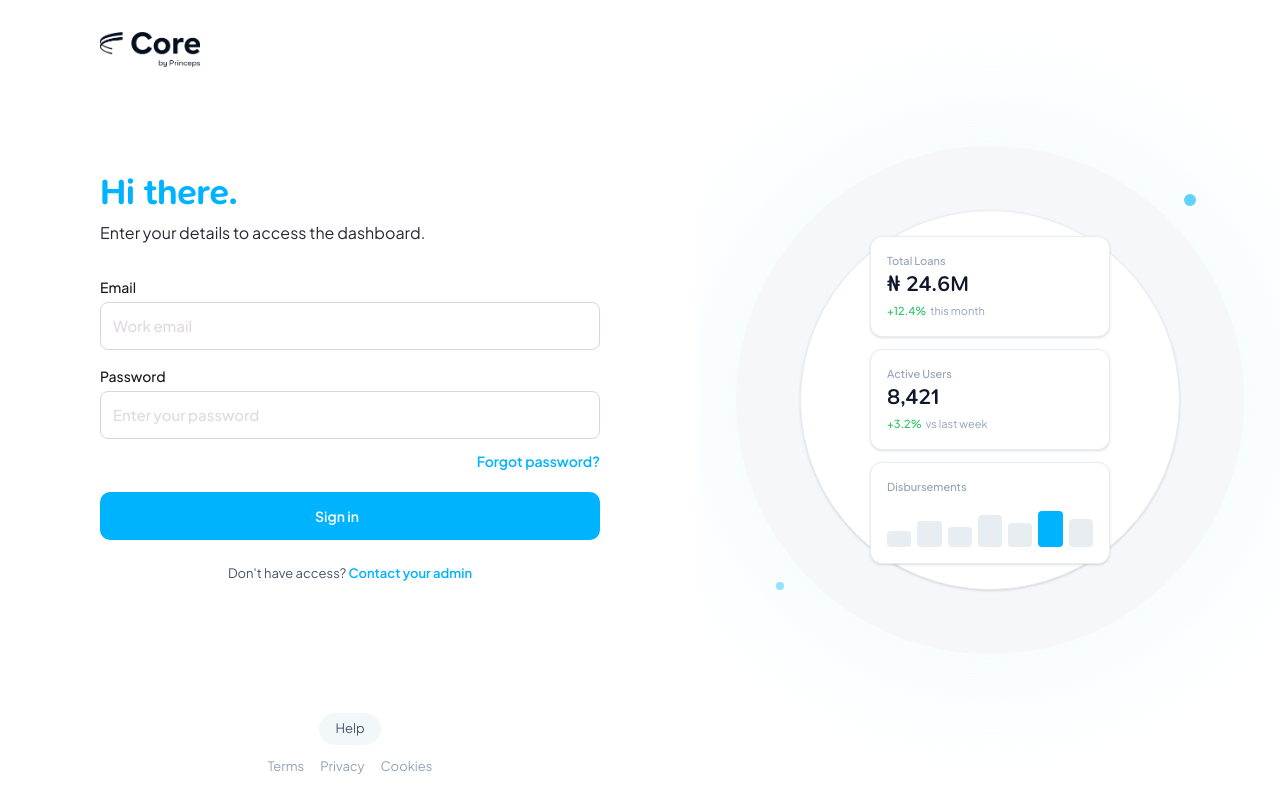
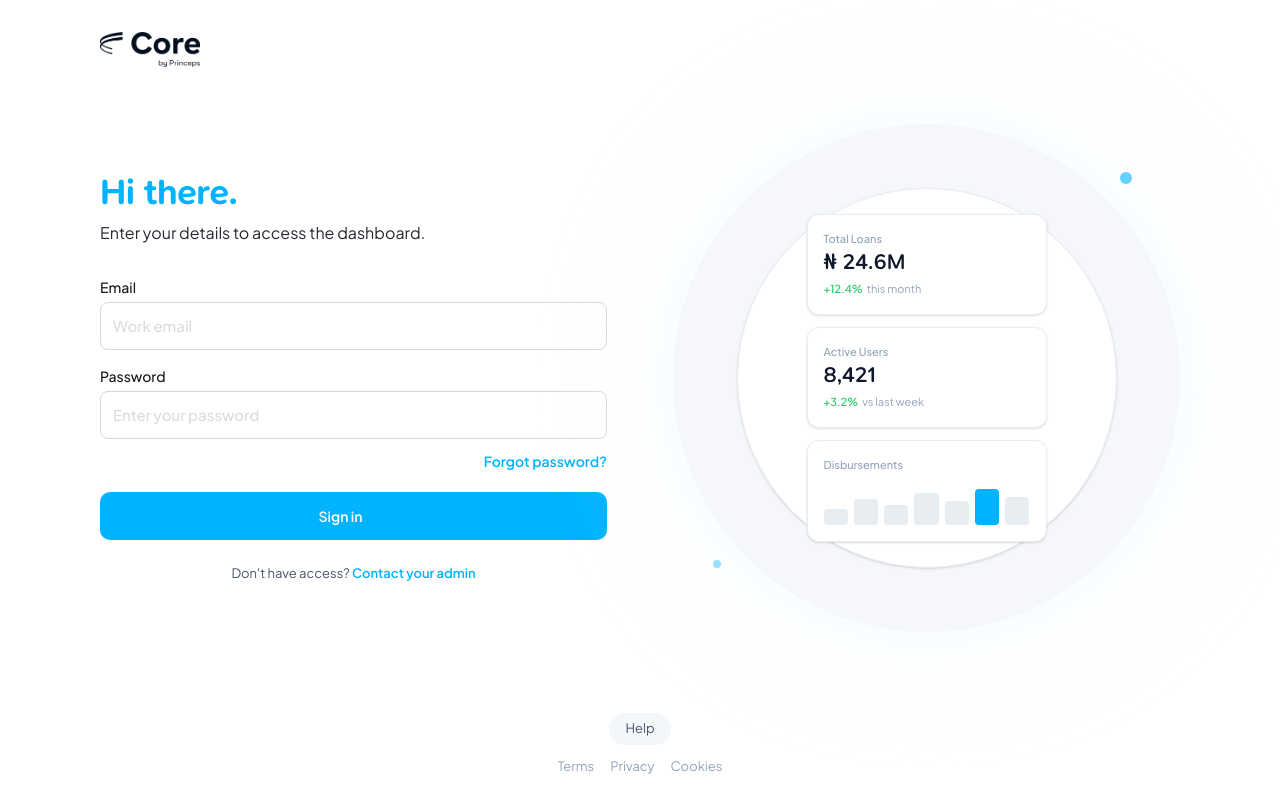
Before and after one commit to tobilobaajimosun-dev/core-admin-portal, a Next.js app: page /login in a window 1280 px wide. Built offline with nearby package versions, Linux system fonts and the light colour scheme; some icons are missing.

Commit message:
fix: correct 100px side margins on login page
Both columns now live inside a single px-[100px] container
so left and right margins are equal (matching Figma 100px spacing).

Co-Authored-By: Claude Sonnet 4.6 <noreply@anthropic.com>

```diff
--- a/src/app/(auth)/login/page.tsx
+++ b/src/app/(auth)/login/page.tsx
@@ -27,11 +27,9 @@ export default function LoginPage() {
   };
 
   return (
-    <div className="min-h-screen bg-white flex">
-      {/* ── Left panel — form ─────────────────────────────────────────── */}
-      <div className="flex-1 flex flex-col">
+    <div className="min-h-screen bg-white flex flex-col">
       {/* Logo */}
-        <div className="px-[100px] pt-8 pb-0">
+      <div className="px-[100px] pt-8">
         <Image
           src="/images/core-logo.png"
           width={100}
@@ -41,10 +39,10 @@ export default function LoginPage() {
         />
       </div>
 
-        {/* Form area */}
-        <div className="flex-1 flex items-center px-[100px]">
-          <div className="w-full max-w-[507px]">
-            {/* Heading */}
+      {/* Main content — both columns inside the same 100px-padded container */}
+      <div className="flex-1 flex items-center justify-between px-[100px]">
+        {/* ── Form — 507px ─────────────────────────────────────────────── */}
+        <div className="w-[507px]">
           <h1 className="font-[SN_Pro] text-[36px] font-bold text-[#00B3FF] tracking-[-0.5px] leading-[1.1] mb-2">
             Hi there.
           </h1>
@@ -52,14 +50,8 @@ export default function LoginPage() {
             Enter your details to access the dashboard.
           </p>
 
-            {/* Fields */}
           <div className="flex flex-col gap-4">
-              <CoreInput
-                label="Email"
-                type="email"
-                placeholder="Work email"
-              />
-
+            <CoreInput label="Email" type="email" placeholder="Work email" />
             <CoreInput
               label="Password"
               type="password"
@@ -68,7 +60,6 @@ export default function LoginPage() {
             />
           </div>
 
-            {/* Forgot password */}
           <div className="flex justify-end mt-3 mb-5">
             <a
               href="/forgot-password"
@@ -78,7 +69,6 @@ export default function LoginPage() {
             </a>
           </div>
 
-            {/* Sign in button */}
           <CoreButton
             variant="primary"
             size="lg"
@@ -104,6 +94,56 @@ export default function LoginPage() {
             </a>
           </p>
         </div>
+
+        {/* ── Decorative — 507px ──────────────────────────────────────── */}
+        <div className="hidden lg:flex w-[507px] items-center justify-center relative">
+          {/* Outer blurred glow */}
+          <div className="absolute w-[520px] h-[520px] rounded-full bg-[#EBF8FF] opacity-50 blur-[60px]" />
+
+          {/* Main circle */}
+          <div className="relative w-[508px] h-[508px] rounded-full bg-[#F5F7FA] flex items-center justify-center">
+            <div className="absolute w-[380px] h-[380px] rounded-full bg-white border border-[#E8EDF2] shadow-sm" />
+
+            <div className="relative z-10 flex flex-col gap-3 w-[240px]">
+              <div className="bg-white rounded-xl border border-[#E8EDF2] shadow-sm p-4">
+                <p className="text-[11px] font-medium text-[#94A3B8] mb-1">Total Loans</p>
+                <p className="font-[SN_Pro] text-[22px] font-semibold text-[#0F172A] leading-none">₦ 24.6M</p>
+                <div className="flex items-center gap-1 mt-2">
+                  <span className="text-[11px] font-medium text-[#22C55E]">+12.4%</span>
+                  <span className="text-[11px] text-[#94A3B8]">this month</span>
+                </div>
+              </div>
+
+              <div className="bg-white rounded-xl border border-[#E8EDF2] shadow-sm p-4">
+                <p className="text-[11px] font-medium text-[#94A3B8] mb-1">Active Users</p>
+                <p className="font-[SN_Pro] text-[22px] font-semibold text-[#0F172A] leading-none">8,421</p>
+                <div className="flex items-center gap-1 mt-2">
+                  <span className="text-[11px] font-medium text-[#22C55E]">+3.2%</span>
+                  <span className="text-[11px] text-[#94A3B8]">vs last week</span>
+                </div>
+              </div>
+
+              <div className="bg-white rounded-xl border border-[#E8EDF2] shadow-sm p-4">
+                <p className="text-[11px] font-medium text-[#94A3B8] mb-3">Disbursements</p>
+                <div className="flex items-end gap-1.5 h-[40px]">
+                  {[40, 65, 50, 80, 60, 90, 70].map((h, i) => (
+                    <div
+                      key={i}
+                      className="flex-1 rounded-sm"
+                      style={{
+                        height: `${h}%`,
+                        backgroundColor: i === 5 ? "#00B3FF" : "#E8EDF2",
+                      }}
+                    />
+                  ))}
+                </div>
+              </div>
+            </div>
+
+            <div className="absolute top-12 right-12 w-3 h-3 rounded-full bg-[#00B3FF] opacity-60" />
+            <div className="absolute bottom-16 left-10 w-2 h-2 rounded-full bg-[#00B3FF] opacity-40" />
+          </div>
+        </div>
       </div>
 
       {/* Footer */}
@@ -122,63 +162,6 @@ export default function LoginPage() {
           ))}
         </div>
       </div>
-      </div>
-
-      {/* ── Right panel — decorative ──────────────────────────────────── */}
-      <div className="hidden lg:flex w-[580px] bg-white items-center justify-center relative overflow-hidden">
-        {/* Outer blurred glow */}
-        <div className="absolute w-[560px] h-[560px] rounded-full bg-[#EBF8FF] opacity-60 blur-[60px]" />
-
-        {/* Main decorative circle */}
-        <div className="relative w-[508px] h-[508px] rounded-full bg-[#F5F7FA] flex items-center justify-center">
-          {/* Inner circle */}
-          <div className="absolute w-[380px] h-[380px] rounded-full bg-white border border-[#E8EDF2] shadow-sm" />
-
-          {/* Dashboard card mockup */}
-          <div className="relative z-10 flex flex-col gap-3 w-[240px]">
-            {/* Metric card */}
-            <div className="bg-white rounded-xl border border-[#E8EDF2] shadow-sm p-4">
-              <p className="text-[11px] font-medium text-[#94A3B8] mb-1">Total Loans</p>
-              <p className="font-[SN_Pro] text-[22px] font-semibold text-[#0F172A] leading-none">₦ 24.6M</p>
-              <div className="flex items-center gap-1 mt-2">
-                <span className="text-[11px] font-medium text-[#22C55E]">+12.4%</span>
-                <span className="text-[11px] text-[#94A3B8]">this month</span>
-              </div>
-            </div>
-
-            {/* Second card */}
-            <div className="bg-white rounded-xl border border-[#E8EDF2] shadow-sm p-4">
-              <p className="text-[11px] font-medium text-[#94A3B8] mb-1">Active Users</p>
-              <p className="font-[SN_Pro] text-[22px] font-semibold text-[#0F172A] leading-none">8,421</p>
-              <div className="flex items-center gap-1 mt-2">
-                <span className="text-[11px] font-medium text-[#22C55E]">+3.2%</span>
-                <span className="text-[11px] text-[#94A3B8]">vs last week</span>
-              </div>
-            </div>
-
-            {/* Bar chart mockup */}
-            <div className="bg-white rounded-xl border border-[#E8EDF2] shadow-sm p-4">
-              <p className="text-[11px] font-medium text-[#94A3B8] mb-3">Disbursements</p>
-              <div className="flex items-end gap-1.5 h-[40px]">
-                {[40, 65, 50, 80, 60, 90, 70].map((h, i) => (
-                  <div
-                    key={i}
-                    className="flex-1 rounded-sm"
-                    style={{
-                      height: `${h}%`,
-                      backgroundColor: i === 5 ? "#00B3FF" : "#E8EDF2",
-                    }}
-                  />
-                ))}
-              </div>
-            </div>
-          </div>
-
-          {/* Floating accent dot */}
-          <div className="absolute top-12 right-12 w-3 h-3 rounded-full bg-[#00B3FF] opacity-60" />
-          <div className="absolute bottom-16 left-10 w-2 h-2 rounded-full bg-[#00B3FF] opacity-40" />
-        </div>
-      </div>
 
       <Toast {...toastProps} onClose={hideToast} />
     </div>
```
Lines whose indentation alone changed are shown as unchanged.
